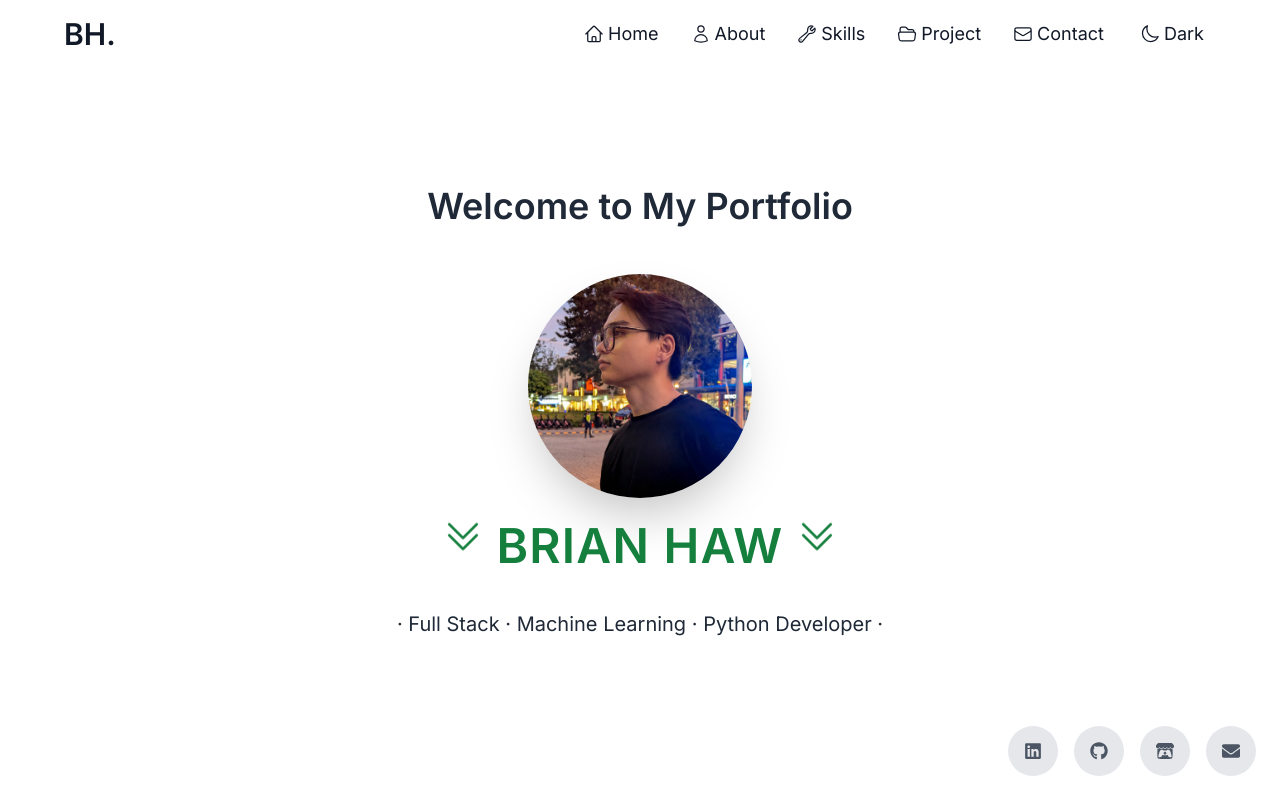
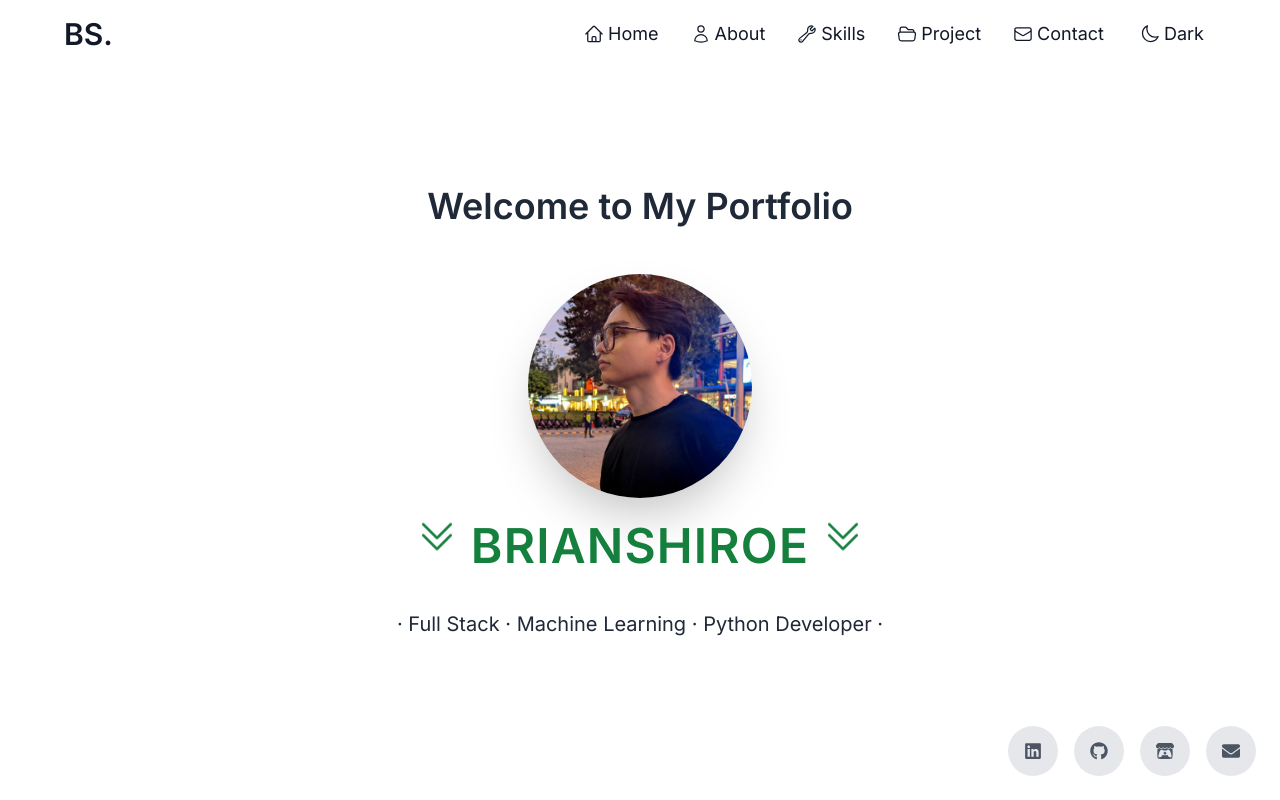
Before and after one commit to BrianShiroe/portfolio-react-typescript-tailwind, a React (Vite) app: page / in a window 1280 px wide. Shown: the top 800 px of the page. Built offline with nearby package versions, Linux system fonts and the light colour scheme.

Commit message:
brian haw - brianshiroe

```diff
--- a/src/components/Navbar.tsx
+++ b/src/components/Navbar.tsx
@@ -75,7 +75,7 @@ const Navbar = ({ theme, toggleTheme }: NavbarProps) => {
     >
       <div className="max-w-6xl mx-auto flex items-center justify-between">
         <a href="/" className="text-xl sm:text-3xl font-bold text-gray-900 dark:text-gray-100">
-          BH.
+          BS.
         </a>
 
         {/* Desktop Menu */}
--- a/src/pages/Home.tsx
+++ b/src/pages/Home.tsx
@@ -46,7 +46,7 @@ const Home = () => {
           <ChevronDoubleDownIcon className="w-10 h-10 sm:w-11 sm:h-11 animate-bounce" />
         </button>
 
-        <span>BRIAN HAW</span>
+        <span>BRIANSHIROE</span>
 
         <button
           onClick={scrollToAbout}
```
